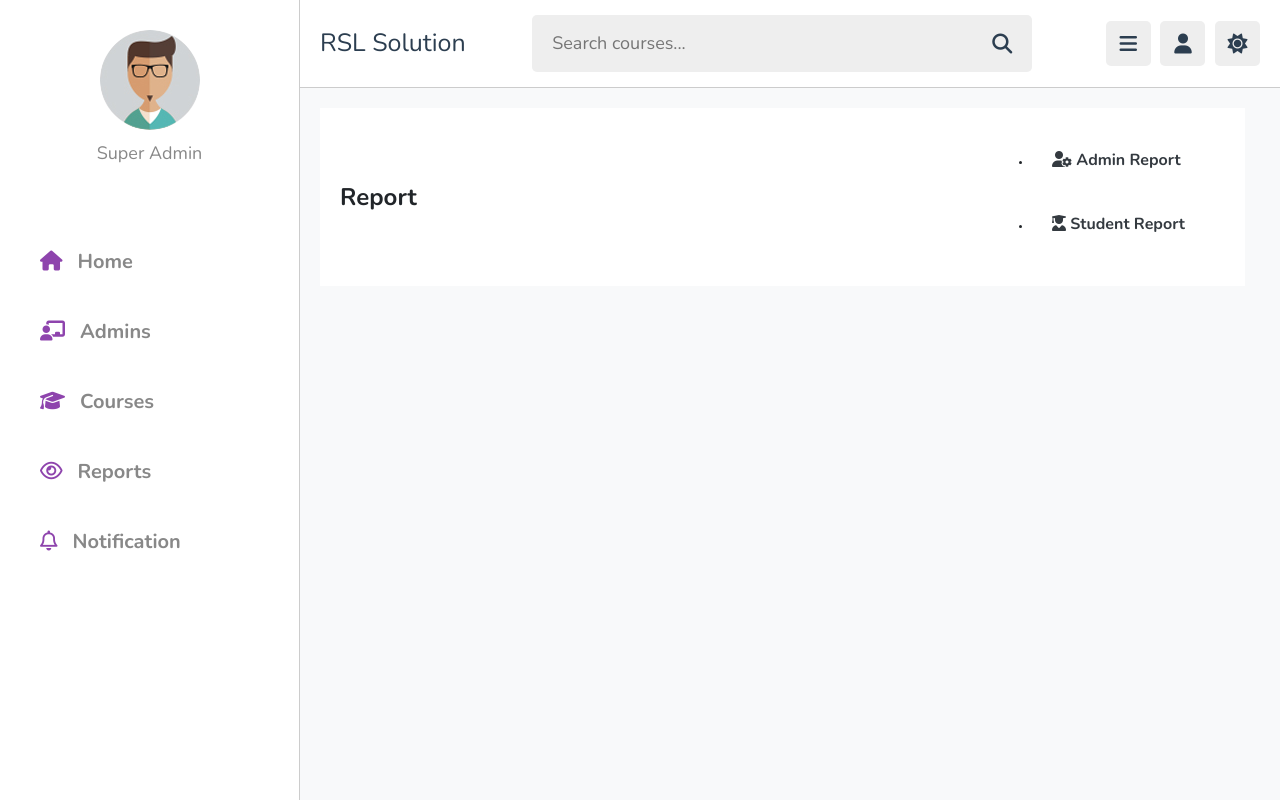
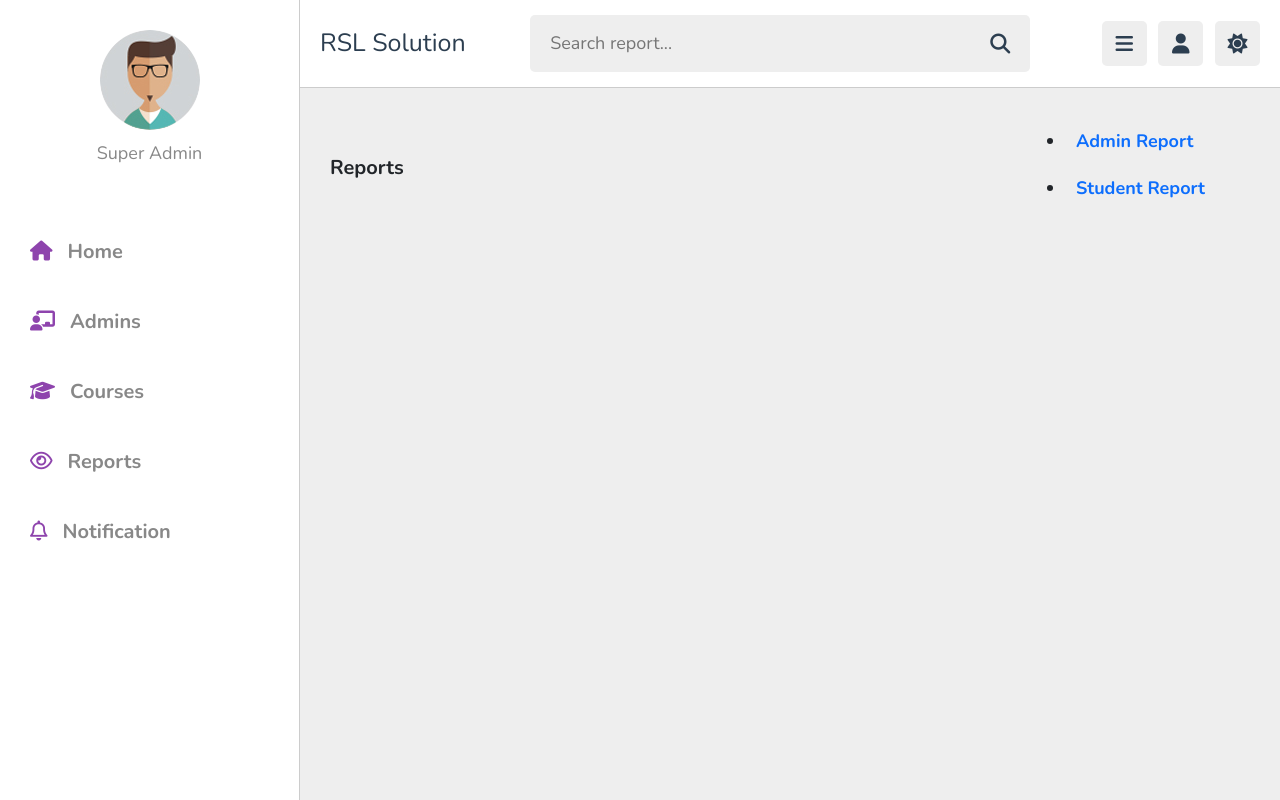
Before and after one commit to shrutiukhale/LMS_Project, a PHP site: page /superadmin/report.php in a window 1280 px wide. Run offline with PHP 8.4, Linux system fonts and the light colour scheme; some libraries are stand-ins or nearby versions.

Commit message:
Update report.php

```diff
--- a/superadmin/report.php
+++ b/superadmin/report.php
@@ -1,6 +1,5 @@
 <!DOCTYPE html>
 <html lang="en">
-
 <head>
    <meta charset="UTF-8">
    <meta http-equiv="X-UA-Compatible" content="IE=edge">
@@ -23,57 +22,55 @@
       /* Add the styles from your existing CSS */
       body {
          font-family: 'Arial', sans-serif;
-      background-color: #f8f9fa;
+         font-size: large;
+         /* color: blue; */
+         /* background-color: #f8f9fa; */
       }
 
+
        .navbar {
-      background-color: #fff;
-      padding: 20px;
-      display: flex;
+         /* background-color: #fff; */
+         padding: 10px;
       }
 
       .main-content {
-      background-color: #fff;
+        /* background-color: #fff; */
          padding: 20px;
          box-shadow: 0 0 10px rgba(0, 0, 0, 0.1);
          border: 1px solid #dee2e6;
-      border-radius: 5px;
-      margin-bottom: 20px;
+         border-radius: 2px;
+         margin-bottom: 10px;
       }
 
       #adminReport {
-      background-color: #808080;
+         background-color: #ffffff;
       }
 
        #studentReport {
-      background-color: #808080;
+         background-color: #ffffff;
       }
 
       .navbar h2 {
          font-weight: bold;
-      font-size: 24px;
-      margin: 0;
+
       }
 
       .navbar a {
          font-weight: bold;
          text-decoration: none;
-      font-size: 16px;
-      color: #343a40;
-      padding: 20px 20px;
-      display: inline-block;
+         /* color: #343a40; */
+         padding: 10px 10px;
+         display: inline-table;
          margin-right: 20px;
-      border-radius: 20px;
+         border-radius:20px;
       }
+      .navbar a.admin-report ,
+      .navbar a.student-report {
 
-    .navbar a.admin-report,
-    .navbar a.student-report {
          color: black;
-
 }
-
       .options {
-      margin-top: 20px;
+         margin-top: 10px;
       }
 
       table {
@@ -82,10 +79,9 @@
          margin-top: 20px;
       }
 
-    th,
-    td {
+      th, td {
          border: 1px solid #dee2e6;
-      padding: 20px;
+         padding: 12px;
          text-align: left;
       }
 
@@ -93,10 +89,9 @@
          background-color: #343a40;
          color: #fff;
       }
-
       tr {
     /* Increase padding to increase the height of table rows */
-      padding: 20px;
+    padding: 15px;
     }
 
     .form-label {
@@ -104,31 +99,31 @@
 }
 
 .navbar a:hover {
-      background-color: #555;
+    background-color: #e4e1e1;
 }
-
 .logo {
-      text-decoration: none;
-      /* Remove underline */
+    text-decoration: none; /* Remove underline */
 }
 
       .download-btn {
-      margin-top: 20px;
+         margin-top: 10px;
+         width: 100px;
+         font-size: 10px;
       }
+
 
       .hide-content {
          display: none;
       }
    </style>
 </head>
-
 <body>
 
 <header class="header">
    <section class="flex">
       <a href="home.php" class="logo"> RSL Solution </a>
       <form action="search.html" method="post" class="search-form">
-        <input type="text" name="search_box" required placeholder="Search courses..." maxlength="100">
+         <input type="text" name="search_box" required placeholder="Search report..." maxlength="100">
          <button type="submit" class="fas fa-search"></button>
       </form>
       <div class="icons">
@@ -140,7 +135,7 @@
       <div class="profile">
          <img src="images/pic-1.jpg" class="image" alt="">
          <p class="role">Super Admin </p>
-        <a href="profile.php" class="btn">View Profile</a>
+         <a href="profile.html" class="btn">View Profile</a>
          <div class="flex-btn">
             <a href="../index.php" class="option-btn">Logout</a>
          </div>
@@ -156,6 +151,13 @@
       <img src="images/pic-1.jpg" class="image" alt="">
       <p class="role">Super Admin </p>
    </div>
+   <nav class="navbar">
+      <a href="home.html"><i class="fas fa-home"></i><span>Home</span></a>
+      <a href="admins.html"><i class="fas fa-chalkboard-user"></i><span>Admins</span></a>
+      <a href="courses.html"><i class="fas fa-graduation-cap"></i><span>Courses</span></a>
+      <a href="report.html"><i class="fa-regular fa-eye"></i><span>Report</span></a>
+      <a href="notification.html"><i class="fa-regular fa-bell"></i><span>Notification</span></a>
+   </nav>
 </div>
 
 <section class="home-grid">
@@ -164,11 +166,10 @@
          <!-- Topbar -->
          <div class="row">
             <div class="navbar">
-            <h2>Report</h2>
+               <h2>Reports</h2>
                <ul>
-              <li><a href="#" onclick="showReport('adminReport')"><i class="fas fa-user-cog"></i> Admin Report</a></li>
-              <li><a href="#" onclick="showReport('studentReport')"><i class="fas fa-user-graduate"></i> Student
-                  Report</a></li>
+                  <li><a href="#" onclick="showReport('adminReport')"><i class="download-btn"></i> Admin Report </a></li>
+                  <li><a href="#" onclick="showReport('studentReport')"><i class="download-btn"></i> Student Report</a></li>
                </ul>
             </div>
          </div>
@@ -181,6 +182,7 @@
                   <!-- Include common report form -->
                   <h1>Admin Report</h1>
                   <div class="options">
+
                      <!-- Date Range Selector -->
                      <div class="row">
                         <div class="col-md-4">
@@ -191,6 +193,12 @@
                            <label for="endDateAdmin" class="form-label">End Date:</label>
                            <input type="date" class="form-control" id="endDateAdmin" name="endDateAdmin">
                         </div>
+                        <div class="download-btn">
+                        <button class="btn btn-primary" onclick="downloadReport('pdf', 'adminReport')" ><i class="fas fa-file-pdf"></i> </button>
+                        </div>
+                        <div class="download-btn">
+                           <button class="btn btn-success" onclick="downloadReport('excel', 'adminReport')"><i class="fas fa-file-excel"></i> </button>
+                        </div>
                         <div class="col-md-4">
                            <label for="search" class="form-label">Search:</label>
                            <input type="text" class="form-control" id="search" placeholder="Search...">
@@ -198,12 +206,10 @@
                      </div>
 
                      <!-- Download Options -->
-                <div class="download-btn">
-                  <button class="btn btn-primary" onclick="downloadReport('pdf', 'adminReport')"><i
-                      class="fas fa-file-pdf"></i> Download as PDF</button>
-                  <button class="btn btn-success" onclick="downloadReport('excel', 'adminReport')"><i
-                      class="fas fa-file-excel"></i> Download as Excel</button>
-                </div>
+                     <!-- <div class="download-btn">
+                        <button class="btn btn-primary" onclick="downloadReport('pdf', 'adminReport')" ><i class="fas fa-file-pdf"></i> </button>
+                        <button class="btn btn-success" onclick="downloadReport('excel', 'adminReport')"><i class="fas fa-file-excel"></i> </button>
+                     </div> -->
                   </div>
 
                   <!-- Table -->
@@ -241,6 +247,12 @@
                            <label for="endDateStudent" class="form-label">End Date:</label>
                            <input type="date" class="form-control" id="endDateStudent" name="endDateStudent">
                         </div>
+                        <div class="download-btn">
+                           <button class="btn btn-primary" onclick="downloadReport('pdf', 'adminReport')" ><i class="fas fa-file-pdf"></i> </button>
+                        </div>
+                        <div class="download-btn">
+                           <button class="btn btn-success" onclick="downloadReport('excel', 'adminReport')"><i class="fas fa-file-excel"></i> </button>
+                        </div>
                         <div class="col-md-4">
                            <label for="search" class="form-label">Search:</label>
                            <input type="text" class="form-control" id="search" placeholder="Search...">
@@ -248,12 +260,10 @@
                      </div>
 
                      <!-- Download Options -->
-                <div class="download-btn">
-                  <button class="btn btn-primary" onclick="downloadReport('pdf', 'studentReport')"><i
-                      class="fas fa-file-pdf"></i> Download as PDF</button>
-                  <button class="btn btn-success" onclick="downloadReport('excel', 'studentReport')"><i
-                      class="fas fa-file-excel"></i> Download as Excel</button>
-                </div>
+                     <!-- <div class="download-btn">
+                        <button class="btn btn-primary" onclick="downloadReport('pdf', 'studentReport')"><i class="fas fa-file-pdf"></i> </button>
+                        <button class="btn btn-success" onclick="downloadReport('excel', 'studentReport')"><i class="fas fa-file-excel"></i> </button>
+                     </div> -->
                   </div>
 
                   <!-- Table -->
@@ -310,6 +320,7 @@
       console.log('Download ' + format + ' for ' + reportType + ' from ' + startDate + ' to ' + endDate);
    }
 </script>
+
   <?php include 'sidebar.php'; ?>
 
 </body>
```
Lines whose indentation alone changed are shown as unchanged.
